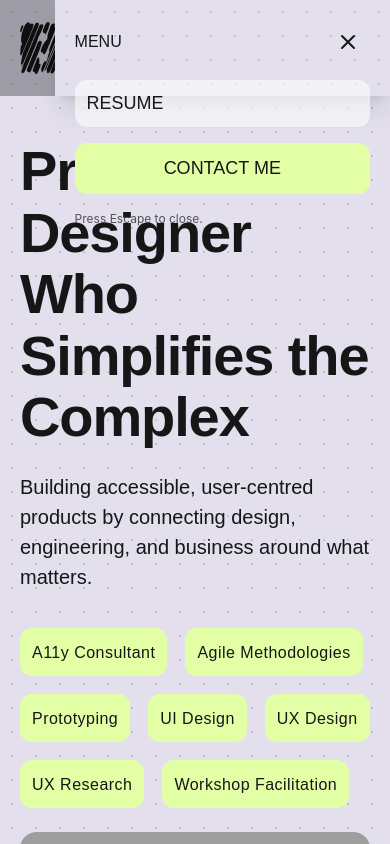
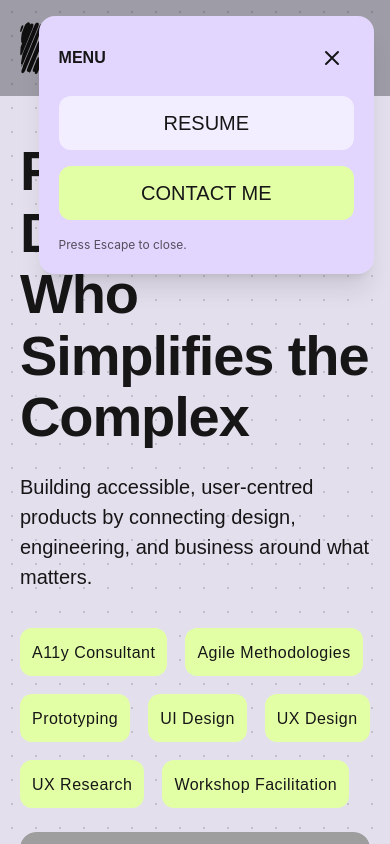
Before and after one commit to bazwtf/Barryconloncom, a React (Vite) app: page / in a window 390 px wide. Both pictures are taken after a click on the button "Open menu". Shown: the top 844 px of the page. Built offline with nearby package versions, Linux system fonts and the light colour scheme; grey boxes are pictures that could not be loaded.

Commit message:
improvements to mobile menu panel

```diff
--- a/src/app/App.tsx
+++ b/src/app/App.tsx
@@ -510,18 +510,14 @@ export default function App() {
 
             {/* Panel */}
             <div
-              id="mobile-menu"
-              role="dialog"
-              aria-modal="true"
-              aria-label="Mobile navigation"
-              className={cn(
-                "absolute top-0 right-0 h-full w-[86%] max-w-[360px]",
-                "bg-[#e3dfed] shadow-xl p-[20px] flex flex-col gap-[16px]"
-              )}
-              style={DOT_BG_STYLE}
+            id="mobile-menu"
+            role="dialog"
+            aria-modal="true"
+            aria-label="Mobile navigation"
+            className="absolute top-[16px] right-[16px] w-[86%] max-w-[360px] bg-[#E2D6FF] shadow-xl rounded-[16px] p-[20px] flex flex-col gap-[16px]"
             >
               <div className="flex items-center justify-between">
-                <span className={cn(FONT_RUBIK, "font-medium text-[#171617] text-[16px] uppercase")}>
+                <span className={cn(FONT_RUBIK, "font-bold text-[#171617] text-[16px] uppercase")}>
                   Menu
                 </span>
                 <IconButton
@@ -548,7 +544,10 @@ export default function App() {
                 target="_blank"
                 rel="noopener noreferrer"
                 className={cn(
-                  "text-[18px] px-[12px] py-[10px] bg-white/60 rounded-[12px]"
+                  FONT_RUBIK,
+                  "font-medium text-[#171617] text-[20px] uppercase text-center",
+                  "px-[12px] py-[12px] bg-white/60 rounded-[12px]",
+                  FOCUS_RING
                 )}
                 onClick={() => setIsMobileMenuOpen(false)}
               >
@@ -564,7 +563,7 @@ export default function App() {
                 className={cn(
                   "bg-[#e3ffa6] px-[12px] py-[12px] rounded-[12px]",
                   FONT_RUBIK,
-                  "font-medium text-[#171617] text-[18px] uppercase",
+                  "font-medium text-[#171617] text-[20px] uppercase text-center",
                   "transition-transform active:scale-95 cursor-pointer",
                   FOCUS_RING_DARK
                 )}
```
